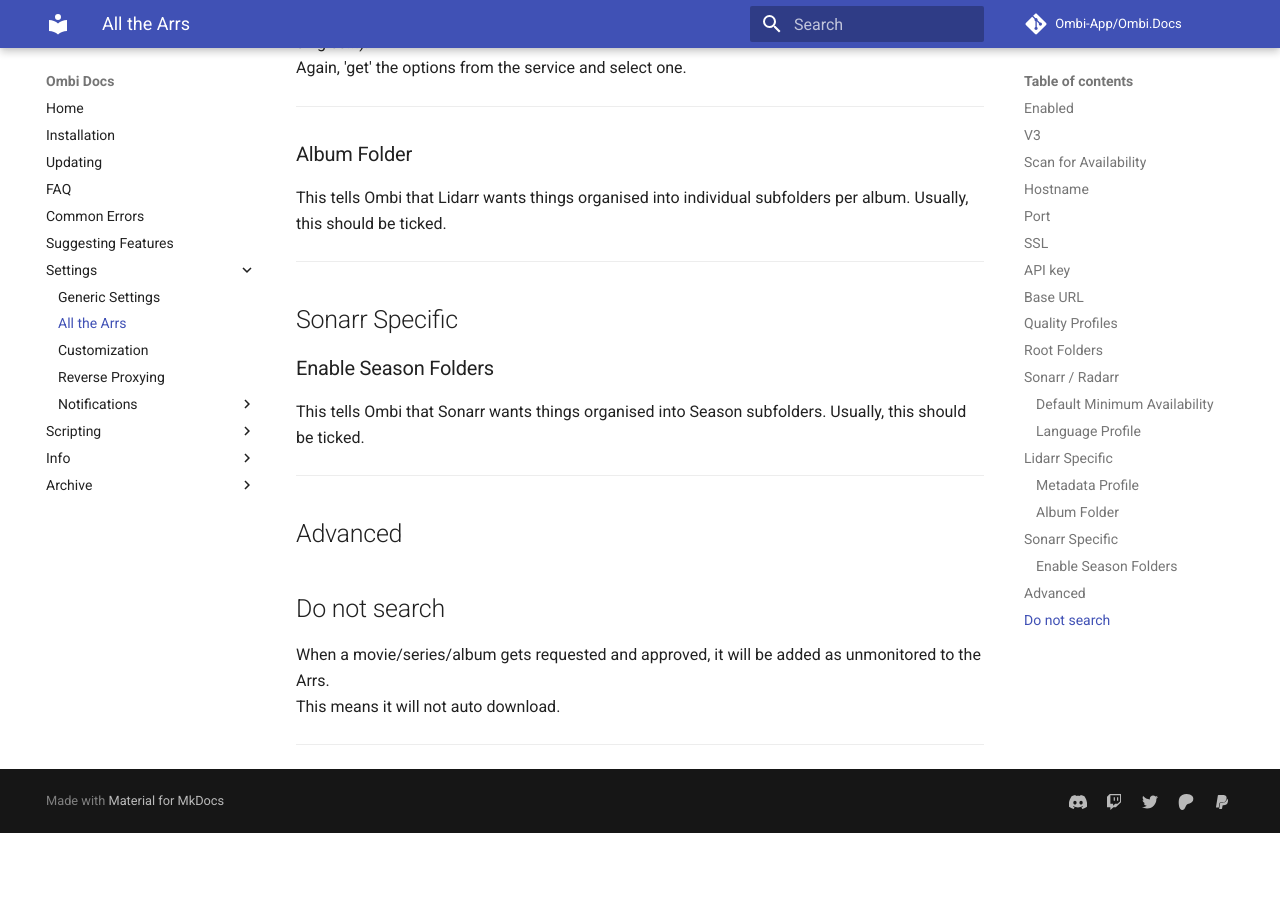
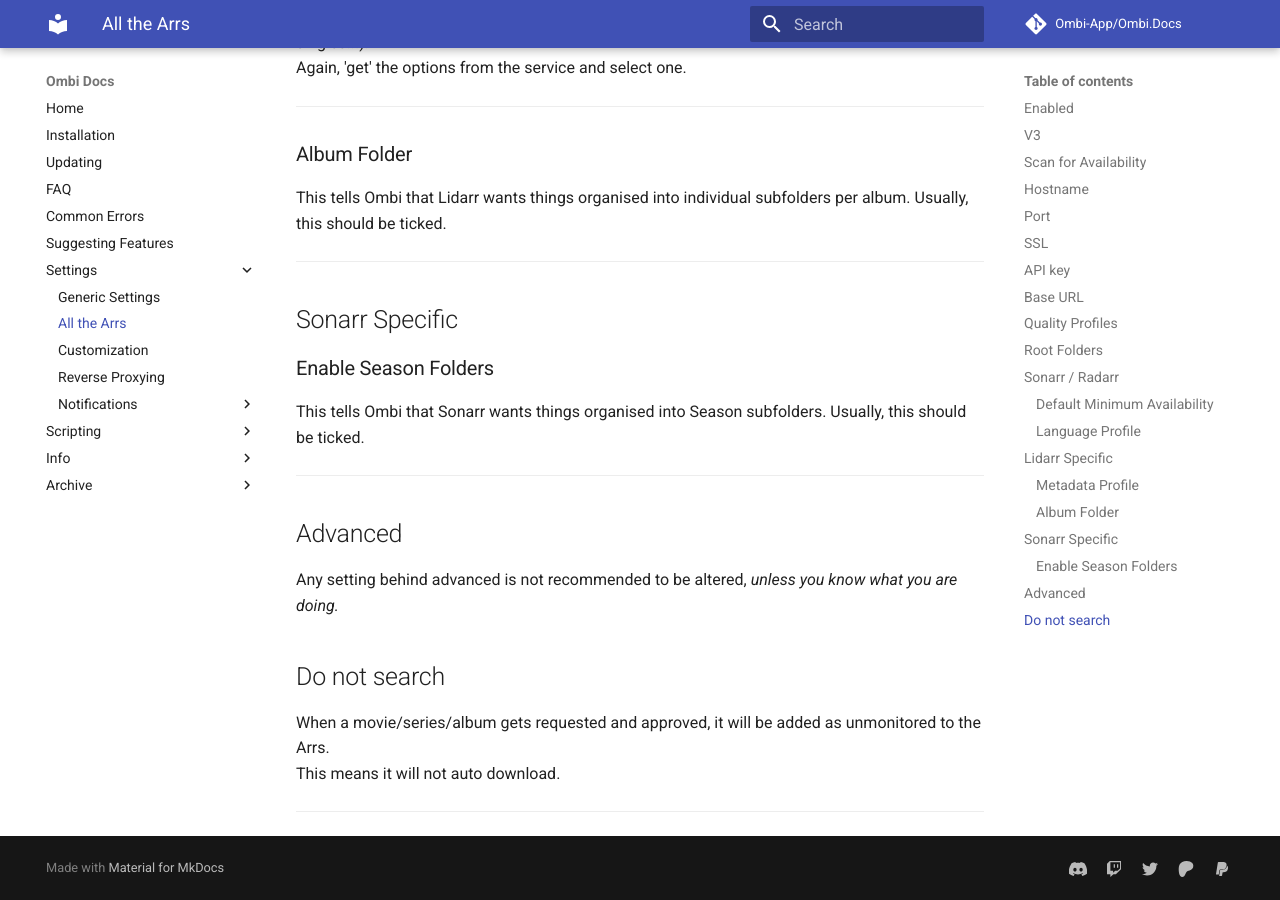
Before and after one commit to Ombi-app/Ombi.Docs, an MkDocs documentation site: the page built from docs/settings/arr-settings.md, in a window 1280 px wide and 900 px high, scrolled down 3231 px. Built offline with MkDocs 1.6.1 and Material for MkDocs 9.7.7, drawn with Linux system fonts in a browser that asks for light colours; comment, search, counter and statistics services are not loaded; before the commit the page ends 4064 px from its top, so only the background shows below that.

Commit message:
Add warning to advanced

```diff
--- a/docs/settings/arr-settings.md
+++ b/docs/settings/arr-settings.md
@@ -114,6 +114,8 @@
 
 ## Advanced
 
+Any setting behind advanced is not recommended to be altered, _unless you know what you are doing._
+
 ## Do not search
 
 When a movie/series/album gets requested and approved, it will be added as unmonitored to the Arrs.
```
